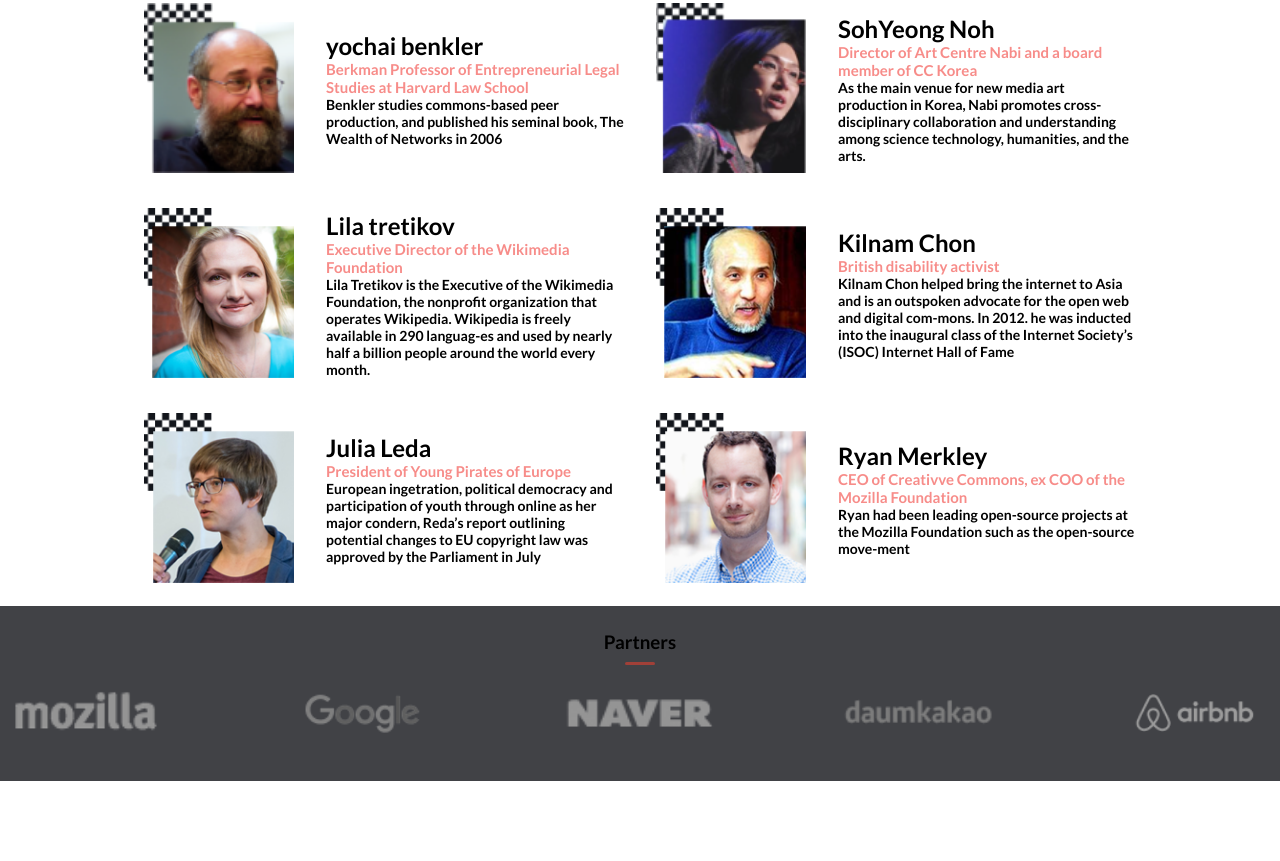
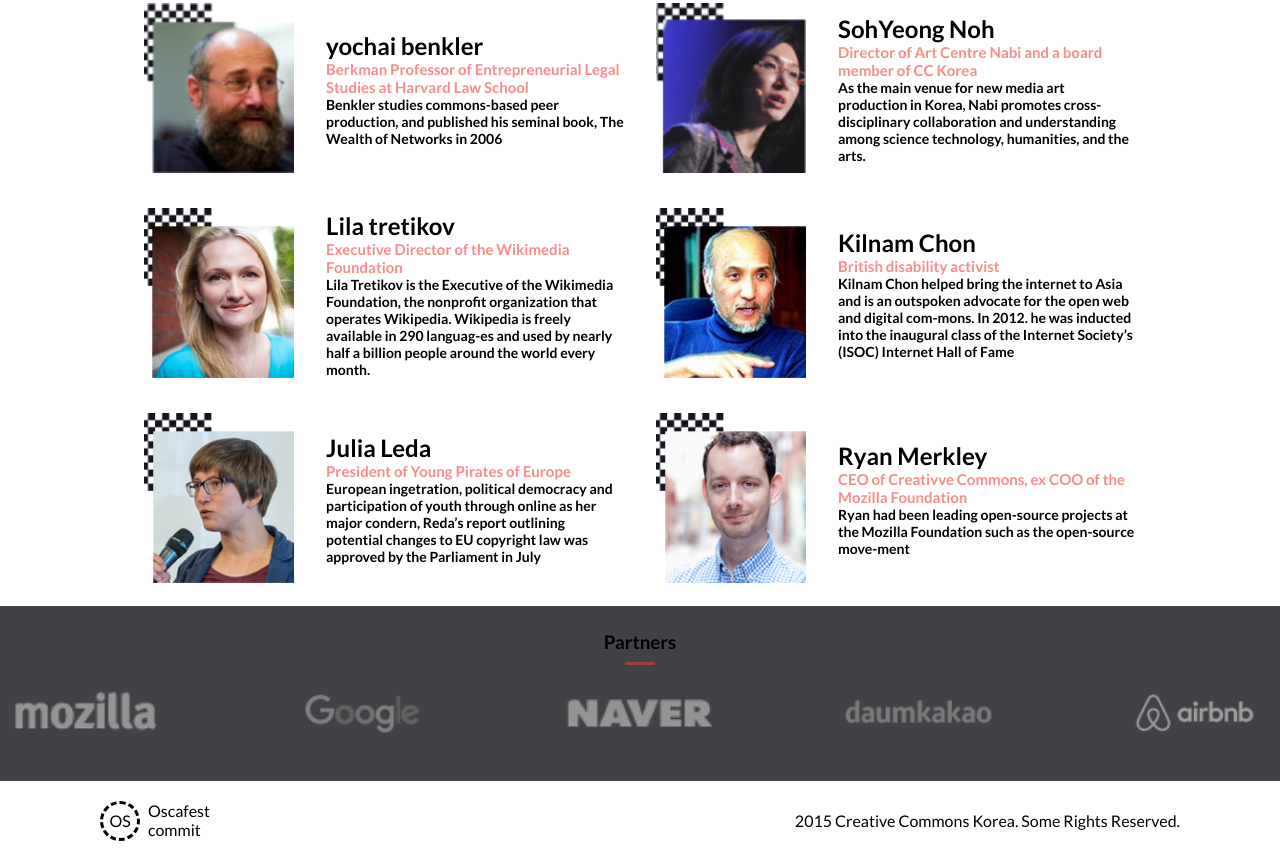
Before and after one commit to Akorede3133/oscafest-conference, a website: page index.html in a window 1280 px wide. Shown: the part 1603-2464 px from the top of the page. Before the commit the page ends 2384 px from the top, so only its background shows below. Drawn offline with nearby package versions, Linux system fonts and the light colour scheme.

Commit message:
Create footer section

```diff
--- a/index.html
+++ b/index.html
@@ -169,6 +169,19 @@
 			</div>
 		</section>
 	</main>
+	<footer>
+		<div class="footer--logo">
+			<div class="footer--design">
+					<p>OS</p>
+			</div>
+			<p class="footer--text">Oscafest <br> commit</p>
+		</div>
+		<div>
+			<p>
+			2015 Creative Commons Korea. Some Rights Reserved.
+			</p>
+		</div>
+	</footer>
 	<script src="index.js"></script>
 </body>
 </html>
--- a/styles.css
+++ b/styles.css
@@ -323,6 +323,27 @@
   justify-content: center;
   margin-top: 20px;
 }
+footer {
+  display: flex;
+  justify-content: space-between;
+  gap: 1rem;
+  align-items: center;
+  background-color: #fff;
+  padding: 20px;
+}
+.footer--logo {
+  display: flex;
+  gap: 0.5rem;
+}
+.footer--design {
+  height: 40px;
+  width: 40px;
+  border-radius: 50%;
+  display: flex;
+  align-items: center;
+  justify-content: center;
+  border: 3px dashed #000;
+}
 @media (min-width: 768px) {
   .header--nav--container {
     position: unset;
@@ -442,4 +463,7 @@
     width: 150px;
     object-fit: cover;
   }
+  footer {
+    padding: 20px 100px;
+  }
 }
```
